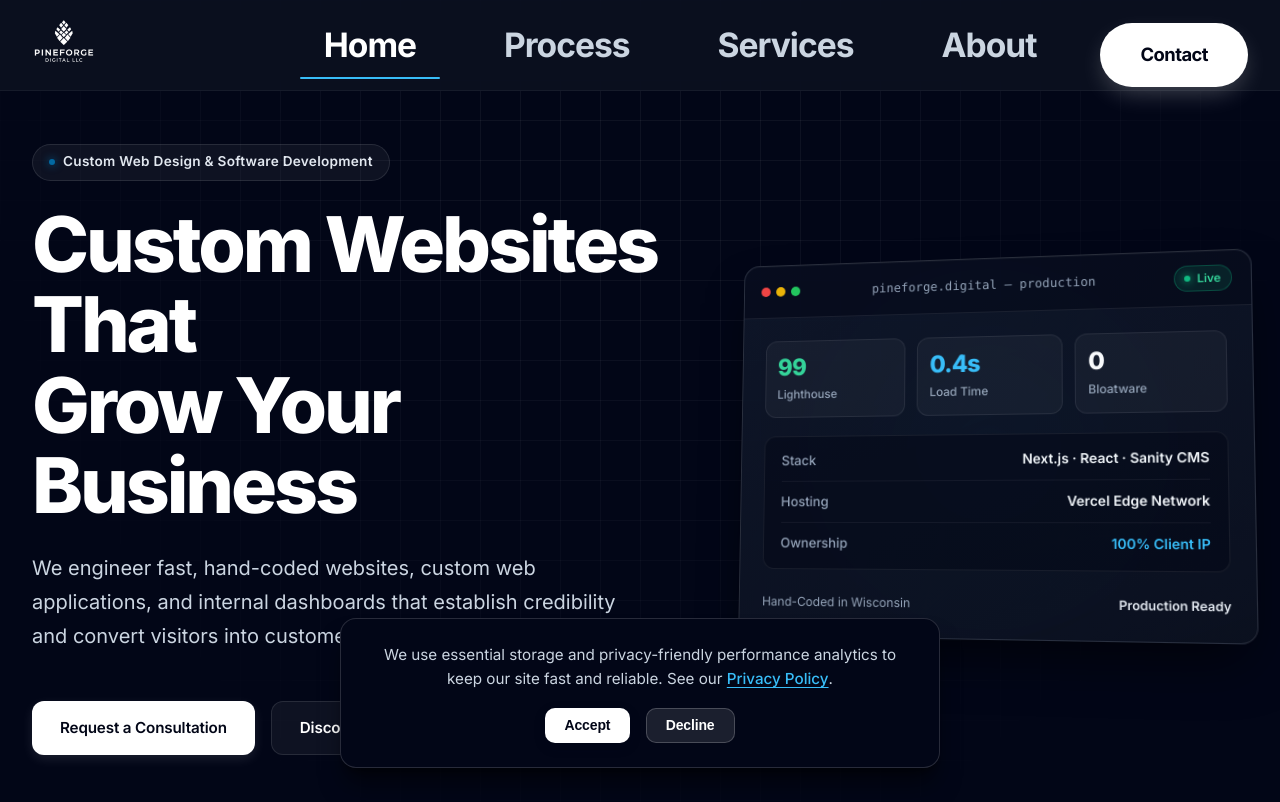
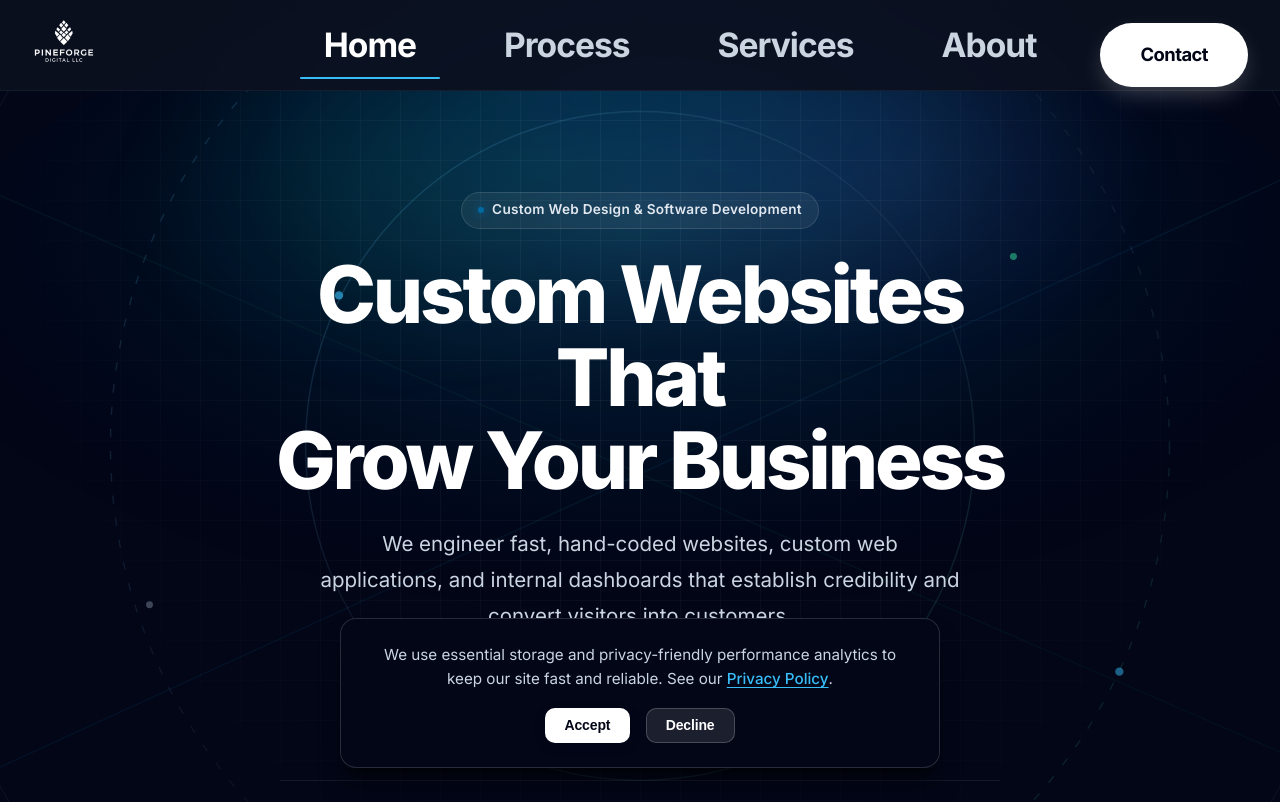
Before and after one commit to pineforgedigital/Pineforge_Digital_Web, a Next.js app: page / in a window 1280 px wide. Shown: the top 802 px of the page. Built offline with nearby package versions, Linux system fonts and the light colour scheme.

Commit message:
feat(hero): redesign homepage hero with centered typography and atmospheric architectural backdrop

```diff
--- a/app/globals.css
+++ b/app/globals.css
@@ -132,6 +132,9 @@ ul { list-style: none; }
         animation: none !important;
         opacity: 1 !important;
         transform: none !important;
+    }
+    .hero-bg-glow {
+        animation: none !important;
     }
 }
 .delay-1 { animation-delay: 0.1s; }
@@ -696,13 +699,14 @@ input:focus, textarea:focus, select:focus {
 }
 .cookie-buttons { display: flex; justify-content: center; gap: 1rem; }
 
-/* Dark Mode Hero */
+/* Dark Mode Centered Hero & Atmospheric Layers */
 .hero-dark {
     background-color: #020617;
     position: relative;
-    padding: 9rem 0 6rem;
+    padding: clamp(9.5rem, 15vw, 12.5rem) 0 clamp(5.5rem, 9vw, 8rem);
     overflow: hidden;
     color: white;
+    text-align: center;
 }
 .hero-dark::before {
     content: "";
@@ -710,76 +714,117 @@ input:focus, textarea:focus, select:focus {
     background-image: linear-gradient(rgba(255,255,255,0.05) 1px, transparent 1px),
                       linear-gradient(90deg, rgba(255,255,255,0.05) 1px, transparent 1px);
     background-size: 40px 40px;
-    mask-image: radial-gradient(ellipse at 50% 0%, black 20%, transparent 80%);
-    -webkit-mask-image: radial-gradient(ellipse at 50% 0%, black 20%, transparent 80%);
+    mask-image: radial-gradient(ellipse at 50% 25%, black 15%, transparent 78%);
+    -webkit-mask-image: radial-gradient(ellipse at 50% 25%, black 15%, transparent 78%);
     pointer-events: none; z-index: 0;
 }
-.hero-grid {
-    display: grid;
-    grid-template-columns: 1.1fr 0.9fr;
-    gap: 4rem;
-    align-items: center;
-    position: relative;
+@keyframes auroraDrift {
+    0%, 100% { transform: translate(-50%, 0) scale(1); opacity: 0.85; }
+    50% { transform: translate(-50%, 12px) scale(1.06); opacity: 1; }
+}
+.hero-bg-glow {
+    position: absolute;
+    top: -120px;
+    left: 50%;
+    transform: translateX(-50%);
+    width: min(1100px, 140vw);
+    height: 560px;
+    background:
+        radial-gradient(ellipse 55% 60% at 50% 35%, rgba(14, 165, 233, 0.22), transparent 72%),
+        radial-gradient(ellipse 35% 45% at 28% 55%, rgba(16, 185, 129, 0.11), transparent 70%),
+        radial-gradient(ellipse 35% 45% at 72% 50%, rgba(99, 102, 241, 0.14), transparent 70%);
+    filter: blur(42px);
+    pointer-events: none;
+    z-index: 0;
+    animation: auroraDrift 10s ease-in-out infinite;
+}
+.hero-bg-svg {
+    position: absolute;
+    inset: 0;
+    width: 100%;
+    height: 100%;
+    pointer-events: none;
+    z-index: 0;
+    opacity: 0.9;
+}
+.hero-horizon-line {
+    position: absolute;
+    left: 0;
+    right: 0;
+    bottom: 0;
+    height: 1px;
+    background: linear-gradient(90deg, transparent 5%, rgba(56, 189, 248, 0.28) 50%, transparent 95%);
+    pointer-events: none;
     z-index: 1;
 }
-@media (max-width: 900px) {
-    .hero-grid { grid-template-columns: 1fr; text-align: center; }
-    .hero-content { text-align: center !important; }
-    .hero-actions { justify-content: center !important; }
+.hero-centered {
+    position: relative;
+    z-index: 2;
+    max-width: 880px;
+    display: flex;
+    flex-direction: column;
+    align-items: center;
 }
 .hero-actions { display: flex; gap: 1rem; justify-content: center; flex-wrap: wrap; }
 
 .hero-title-dark {
-    font-size: clamp(3rem, 6vw, 5.25rem);
+    font-size: clamp(2.85rem, 6.2vw, 5.25rem);
     font-weight: 800; letter-spacing: -0.04em; line-height: 1.05;
     margin-bottom: 1.5rem; color: #ffffff;
 }
 .hero-subtitle-dark {
-    font-size: clamp(1.1rem, 2vw, 1.25rem);
+    font-size: clamp(1.08rem, 2vw, 1.28rem);
     color: #cbd5e1;
-    margin-bottom: 3rem; line-height: 1.7; max-width: 600px;
+    margin: 0 auto 2.5rem;
+    line-height: 1.75;
+    max-width: 640px;
 }
+
+.hero-highlights-bar {
+    margin-top: 3.25rem;
+    padding-top: 1.75rem;
+    border-top: 1px solid rgba(255, 255, 255, 0.08);
+    display: flex;
+    align-items: center;
+    justify-content: center;
+    gap: 1rem 2.25rem;
+    flex-wrap: wrap;
+    width: 100%;
+    max-width: 720px;
+}
+.hero-highlight-item {
+    display: inline-flex;
+    align-items: center;
+    gap: 0.55rem;
+    font-size: 0.9rem;
+    font-weight: 500;
+    color: #94a3b8;
+}
+.hero-highlight-dot {
+    width: 7px;
+    height: 7px;
+    border-radius: 50%;
+    flex-shrink: 0;
+}
+.hero-highlight-dot.dot-blue { background: #38bdf8; box-shadow: 0 0 8px rgba(56, 189, 248, 0.7); }
+.hero-highlight-dot.dot-emerald { background: #34d399; box-shadow: 0 0 8px rgba(52, 211, 153, 0.7); }
+.hero-highlight-dot.dot-sky { background: #818cf8; box-shadow: 0 0 8px rgba(129, 140, 248, 0.7); }
 
 /* Dark Mode Buttons & Badges */
 .badge-dark {
-    background: rgba(255,255,255,0.05); color: #e2e8f0; border-color: rgba(255,255,255,0.1); margin-bottom: 1.5rem; box-shadow: none;
+    background: rgba(255,255,255,0.06); color: #e2e8f0; border-color: rgba(255,255,255,0.12); margin-bottom: 1.5rem; box-shadow: none;
 }
 .btn-primary-dark {
-    background: #ffffff; color: #020617; box-shadow: 0 4px 12px rgba(255, 255, 255, 0.1);
+    background: #ffffff; color: #020617; box-shadow: 0 4px 14px rgba(255, 255, 255, 0.14);
 }
 .btn-primary-dark:hover {
-    background: #f8fafc; transform: translateY(-2px); box-shadow: 0 8px 24px rgba(255, 255, 255, 0.2);
+    background: #f8fafc; transform: translateY(-2px); box-shadow: 0 8px 24px rgba(255, 255, 255, 0.22);
 }
 .btn-secondary-dark {
-    background: rgba(255,255,255,0.05); color: #ffffff; border: 1px solid rgba(255,255,255,0.1);
+    background: rgba(255,255,255,0.06); color: #ffffff; border: 1px solid rgba(255,255,255,0.14);
 }
 .btn-secondary-dark:hover {
-    background: rgba(255,255,255,0.1); transform: translateY(-2px);
-}
-
-/* Hero Visual */
-.hero-image-container {
-    position: relative; width: 100%;
-    display: flex; justify-content: center; align-items: center;
-}
-.floating-image {
-    width: 100%; max-width: 600px; height: auto;
-    animation: float 6s ease-in-out infinite; z-index: 2; position: relative;
-}
-@keyframes float {
-    0% { transform: translateY(0px); }
-    50% { transform: translateY(-16px); }
-    100% { transform: translateY(0px); }
-}
-.glow-orb {
-    position: absolute; width: 300px; height: 300px;
-    background: radial-gradient(circle, rgba(2, 132, 199, 0.4) 0%, transparent 70%);
-    top: 50%; left: 50%; transform: translate(-50%, -50%);
-    filter: blur(40px); z-index: 1; animation: pulse 4s ease-in-out infinite alternate;
-}
-@keyframes pulse {
-    0% { opacity: 0.5; transform: translate(-50%, -50%) scale(1); }
-    100% { opacity: 0.8; transform: translate(-50%, -50%) scale(1.1); }
+    background: rgba(255,255,255,0.12); transform: translateY(-2px);
 }
 
 /* Texture Background */
@@ -1071,187 +1116,6 @@ input:focus, textarea:focus, select:focus {
     animation: progressGreen 1.8s cubic-bezier(0.16, 1, 0.3, 1) forwards;
 }
 
-/* Studio Telemetry Hero Visual */
-.css-hero-visual {
-    position: relative;
-    width: 100%;
-    max-width: 560px;
-    min-height: 360px;
-    z-index: 2;
-    perspective: 1000px;
-    margin: 0 auto;
-}
-.code-window {
-    width: 100%;
-    background: linear-gradient(160deg, rgba(15, 23, 42, 0.92) 0%, rgba(11, 17, 32, 0.96) 100%);
-    border: 1px solid rgba(255, 255, 255, 0.12);
-    border-radius: 16px;
-    backdrop-filter: blur(16px);
-    -webkit-backdrop-filter: blur(16px);
-    box-shadow: 0 25px 50px -12px rgba(0, 0, 0, 0.6), inset 0 1px 0 rgba(255, 255, 255, 0.08);
-    display: flex;
-    flex-direction: column;
-    overflow: hidden;
-    transform: rotateX(4deg) rotateY(-8deg);
-    text-align: left;
-}
-.hero-window-bar {
-    display: flex;
-    align-items: center;
-    justify-content: space-between;
-    gap: 0.75rem;
-    padding: 0.85rem 1.15rem;
-    background: rgba(2, 6, 23, 0.55);
-    border-bottom: 1px solid rgba(255, 255, 255, 0.08);
-}
-.hero-window-dots {
-    display: flex;
-    align-items: center;
-    gap: 6px;
-}
-.hero-window-dots span {
-    width: 10px;
-    height: 10px;
-    border-radius: 50%;
-}
-.hero-window-dots span:nth-child(1) { background: #ef4444; }
-.hero-window-dots span:nth-child(2) { background: #eab308; }
-.hero-window-dots span:nth-child(3) { background: #22c55e; }
-.hero-window-title {
-    font-family: ui-monospace, SFMono-Regular, Menlo, Monaco, Consolas, monospace;
-    font-size: 0.78rem;
-    color: #94a3b8;
-    letter-spacing: 0.01em;
-    white-space: nowrap;
-    overflow: hidden;
-    text-overflow: ellipsis;
-}
-.hero-live-pill {
-    display: inline-flex;
-    align-items: center;
-    gap: 0.4rem;
-    padding: 0.2rem 0.6rem;
-    border-radius: 999px;
-    font-size: 0.72rem;
-    font-weight: 600;
-    color: #34d399;
-    background: rgba(16, 185, 129, 0.12);
-    border: 1px solid rgba(16, 185, 129, 0.28);
-    flex-shrink: 0;
-}
-.hero-live-dot {
-    width: 6px;
-    height: 6px;
-    border-radius: 50%;
-    background: #10b981;
-    box-shadow: 0 0 8px #10b981;
-}
-.hero-window-body {
-    padding: 1.5rem;
-    display: flex;
-    flex-direction: column;
-    gap: 1.15rem;
-}
-.hero-metrics-row {
-    display: grid;
-    grid-template-columns: repeat(3, 1fr);
-    gap: 0.75rem;
-}
-.hero-metric-tile {
-    background: rgba(255, 255, 255, 0.04);
-    border: 1px solid rgba(255, 255, 255, 0.08);
-    border-radius: 12px;
-    padding: 0.9rem 0.75rem;
-    display: flex;
-    flex-direction: column;
-    gap: 0.25rem;
-}
-.hero-metric-value {
-    font-size: 1.5rem;
-    font-weight: 800;
-    color: #f8fafc;
-    letter-spacing: -0.03em;
-    line-height: 1.1;
-}
-.hero-metric-green { color: #34d399; }
-.hero-metric-blue { color: #38bdf8; }
-.hero-metric-label {
-    font-size: 0.75rem;
-    color: #94a3b8;
-    font-weight: 500;
-}
-.hero-spec-panel {
-    background: rgba(2, 6, 23, 0.5);
-    border: 1px solid rgba(255, 255, 255, 0.07);
-    border-radius: 12px;
-    padding: 0.9rem 1.1rem;
-    display: flex;
-    flex-direction: column;
-    gap: 0.65rem;
-}
-.hero-spec-row {
-    display: flex;
-    align-items: center;
-    justify-content: space-between;
-    gap: 1rem;
-    font-size: 0.85rem;
-    border-bottom: 1px solid rgba(255, 255, 255, 0.05);
-    padding-bottom: 0.55rem;
-}
-.hero-spec-row:last-child {
-    border-bottom: none;
-    padding-bottom: 0;
-}
-.hero-spec-key {
-    color: #94a3b8;
-    font-weight: 500;
-}
-.hero-spec-val {
-    color: #f1f5f9;
-    font-weight: 600;
-    text-align: right;
-}
-.hero-spec-accent {
-    color: #38bdf8;
-}
-.hero-window-footer {
-    display: flex;
-    align-items: center;
-    justify-content: space-between;
-    gap: 0.75rem;
-    font-size: 0.78rem;
-    color: #94a3b8;
-    padding-top: 0.25rem;
-}
-.hero-footer-status {
-    color: #e2e8f0;
-    font-weight: 600;
-}
-
-@media (max-width: 900px) {
-    .css-hero-visual {
-        margin: 1rem auto 0;
-        min-height: auto;
-    }
-    .code-window {
-        transform: none;
-    }
-}
-@media (max-width: 480px) {
-    .hero-window-body {
-        padding: 1.15rem;
-    }
-    .hero-metric-tile {
-        padding: 0.75rem 0.5rem;
-    }
-    .hero-metric-value {
-        font-size: 1.25rem;
-    }
-    .hero-spec-row {
-        font-size: 0.78rem;
-    }
-}
-
 /* Featured Portfolio Card */
 .portfolio-card {
     display: grid;
--- a/app/page.tsx
+++ b/app/page.tsx
@@ -101,27 +101,89 @@ export default function HomePage() {
         dangerouslySetInnerHTML={{ __html: JSON.stringify(jsonLd) }}
       />
       <main id="main-content">
-        {/* Dark Mode Hero */}
+        {/* Dark Mode Centered Hero with Atmospheric Architectural Backdrop */}
         <section className="hero-dark">
-          <div className="container hero-grid">
-            <div className="hero-content text-left">
-              <span className="badge badge-dark">
+          <div className="hero-bg-glow" aria-hidden="true"></div>
+          <svg
+            className="hero-bg-svg"
+            viewBox="0 0 1200 680"
+            fill="none"
+            preserveAspectRatio="xMidYMid slice"
+            aria-hidden="true"
+          >
+            <defs>
+              <radialGradient id="heroArcGlow" cx="50%" cy="35%" r="55%">
+                <stop offset="0%" stopColor="#38bdf8" stopOpacity="0.22" />
+                <stop offset="55%" stopColor="#0284c7" stopOpacity="0.08" />
+                <stop offset="100%" stopColor="#020617" stopOpacity="0" />
+              </radialGradient>
+              <linearGradient id="heroRingStroke" x1="0%" y1="0%" x2="100%" y2="100%">
+                <stop offset="0%" stopColor="#38bdf8" stopOpacity="0.24" />
+                <stop offset="50%" stopColor="#94a3b8" stopOpacity="0.08" />
+                <stop offset="100%" stopColor="#34d399" stopOpacity="0.2" />
+              </linearGradient>
+            </defs>
+            <ellipse cx="600" cy="240" rx="520" ry="260" fill="url(#heroArcGlow)" />
+            <circle
+              cx="600"
+              cy="320"
+              r="240"
+              stroke="url(#heroRingStroke)"
+              strokeWidth="1"
+            />
+            <circle
+              cx="600"
+              cy="320"
+              r="380"
+              stroke="url(#heroRingStroke)"
+              strokeWidth="1"
+              strokeDasharray="6 10"
+            />
+            <circle
+              cx="600"
+              cy="320"
+              r="520"
+              stroke="rgba(255, 255, 255, 0.05)"
+              strokeWidth="1"
+            />
+            <line
+              x1="120"
+              y1="560"
+              x2="1080"
+              y2="120"
+              stroke="rgba(56, 189, 248, 0.08)"
+              strokeWidth="1"
+            />
+            <line
+              x1="140"
+              y1="140"
+              x2="1060"
+              y2="540"
+              stroke="rgba(52, 211, 153, 0.06)"
+              strokeWidth="1"
+            />
+            <circle cx="384" cy="212" r="3" fill="#38bdf8" fillOpacity="0.7" />
+            <circle cx="868" cy="184" r="2.5" fill="#34d399" fillOpacity="0.6" />
+            <circle cx="944" cy="482" r="3" fill="#38bdf8" fillOpacity="0.55" />
+            <circle cx="248" cy="434" r="2.5" fill="#94a3b8" fillOpacity="0.45" />
+          </svg>
+          <div className="hero-horizon-line" aria-hidden="true"></div>
+
+          <div className="container hero-centered">
+            <span className="badge badge-dark animate-fade-up">
               Custom Web Design &amp; Software Development
             </span>
-              <h1 className="hero-title-dark">
+            <h1 className="hero-title-dark animate-fade-up delay-1">
               Custom Websites That
               <br />
               Grow Your Business
             </h1>
-              <p className="hero-subtitle-dark">
+            <p className="hero-subtitle-dark animate-fade-up delay-2">
               We engineer fast, hand-coded websites, custom web applications,
               and internal dashboards that establish credibility and convert
               visitors into customers.
             </p>
-              <div
-                className="hero-actions"
-                style={{ justifyContent: "flex-start" }}
-              >
+            <div className="hero-actions animate-fade-up delay-2">
               <Link href="/contact" className="btn btn-primary-dark">
                 Request a Consultation
               </Link>
@@ -129,77 +191,19 @@ export default function HomePage() {
                 Discover Services
               </Link>
             </div>
-            </div>
-            <div className="hero-visual animate-fade-up delay-2">
-              <div className="hero-image-container">
-                <div className="css-hero-visual floating-image">
-                  <div className="code-window">
-                    <div className="hero-window-bar">
-                      <div className="hero-window-dots" aria-hidden="true">
-                        <span></span>
-                        <span></span>
-                        <span></span>
-                      </div>
-                      <span className="hero-window-title">
-                        pineforge.digital — production
+            <div className="hero-highlights-bar animate-fade-up delay-3">
+              <span className="hero-highlight-item">
+                <span className="hero-highlight-dot dot-blue" aria-hidden="true"></span>
+                Hand-Coded in Wisconsin
               </span>
-                      <span className="hero-live-pill">
-                        <span className="hero-live-dot" aria-hidden="true"></span>
-                        Live
+              <span className="hero-highlight-item">
+                <span className="hero-highlight-dot dot-emerald" aria-hidden="true"></span>
+                Sanity CMS Included
               </span>
-                    </div>
-                    <div className="hero-window-body">
-                      <div className="hero-metrics-row">
-                        <div className="hero-metric-tile">
-                          <span className="hero-metric-value hero-metric-green">
-                            99
+              <span className="hero-highlight-item">
+                <span className="hero-highlight-dot dot-sky" aria-hidden="true"></span>
+                100% Client Ownership
               </span>
-                          <span className="hero-metric-label">Lighthouse</span>
-                        </div>
-                        <div className="hero-metric-tile">
-                          <span className="hero-metric-value hero-metric-blue">
-                            0.4s
-                          </span>
-                          <span className="hero-metric-label">Load Time</span>
-                        </div>
-                        <div className="hero-metric-tile">
-                          <span className="hero-metric-value">0</span>
-                          <span className="hero-metric-label">Bloatware</span>
-                        </div>
-                      </div>
-
-                      <div className="hero-spec-panel">
-                        <div className="hero-spec-row">
-                          <span className="hero-spec-key">Stack</span>
-                          <span className="hero-spec-val">
-                            Next.js &middot; React &middot; Sanity CMS
-                          </span>
-                        </div>
-                        <div className="hero-spec-row">
-                          <span className="hero-spec-key">Hosting</span>
-                          <span className="hero-spec-val">
-                            Vercel Edge Network
-                          </span>
-                        </div>
-                        <div className="hero-spec-row">
-                          <span className="hero-spec-key">Ownership</span>
-                          <span className="hero-spec-val hero-spec-accent">
-                            100% Client IP
-                          </span>
-                        </div>
-                      </div>
-
-                      <div className="hero-window-footer">
-                        <span>Hand-Coded in Wisconsin</span>
-                        <span className="hero-footer-status">
-                          Production Ready
-                        </span>
-                      </div>
-                    </div>
-                  </div>
-                </div>
-                <div className="glow-orb"></div>
-              </div>
             </div>
           </div>
         </section>
```
Lines whose indentation alone changed are shown as unchanged.
